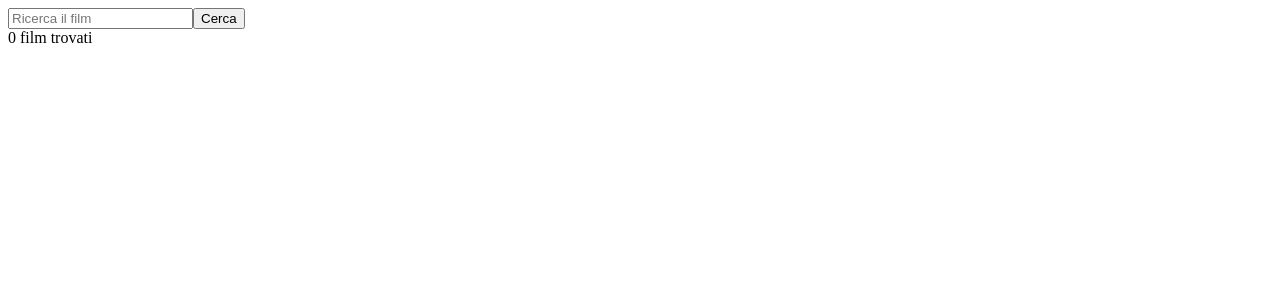
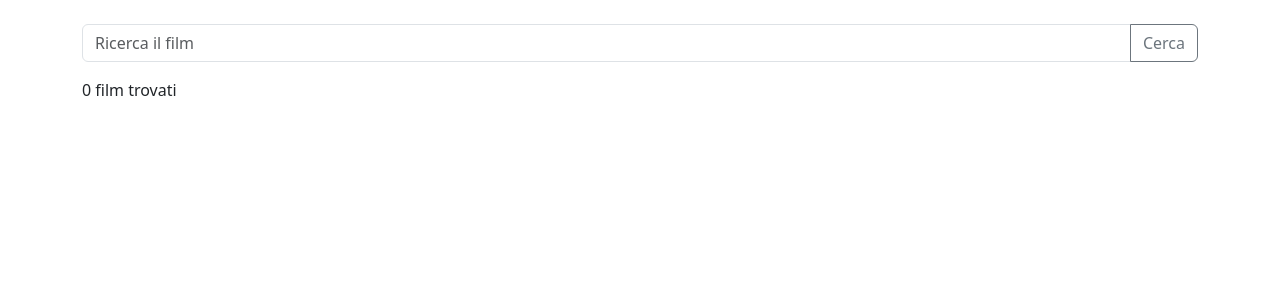
Before and after one commit to Frah01/vite-boolflix, a Vue app: page / in a window 1280 px wide. Shown: the top 300 px of the page. Built offline with nearby package versions, Linux system fonts and the light colour scheme.

Commit message:
bootstrap importato

```diff
--- a/index.html
+++ b/index.html
@@ -3,7 +3,7 @@
 
 <head>
   <meta charset="UTF-8" />
-  <link rel="icon" type="image/svg+xml" href="./public/favicon.ico" />
+  <link rel="icon" type="image/svg+xml" href="./favicon.ico" />
   <meta name="viewport" content="width=device-width, initial-scale=1.0" />
   <title>BoolFlix</title>
 </head>
--- a/src/styles/general.scss
+++ b/src/styles/general.scss
@@ -0,0 +1,7 @@
+@import "../../node_modules/bootstrap/scss/bootstrap.scss";
+
+* {
+    margin: 0;
+    padding: 0;
+    box-sizing: border-box;
+}
```
